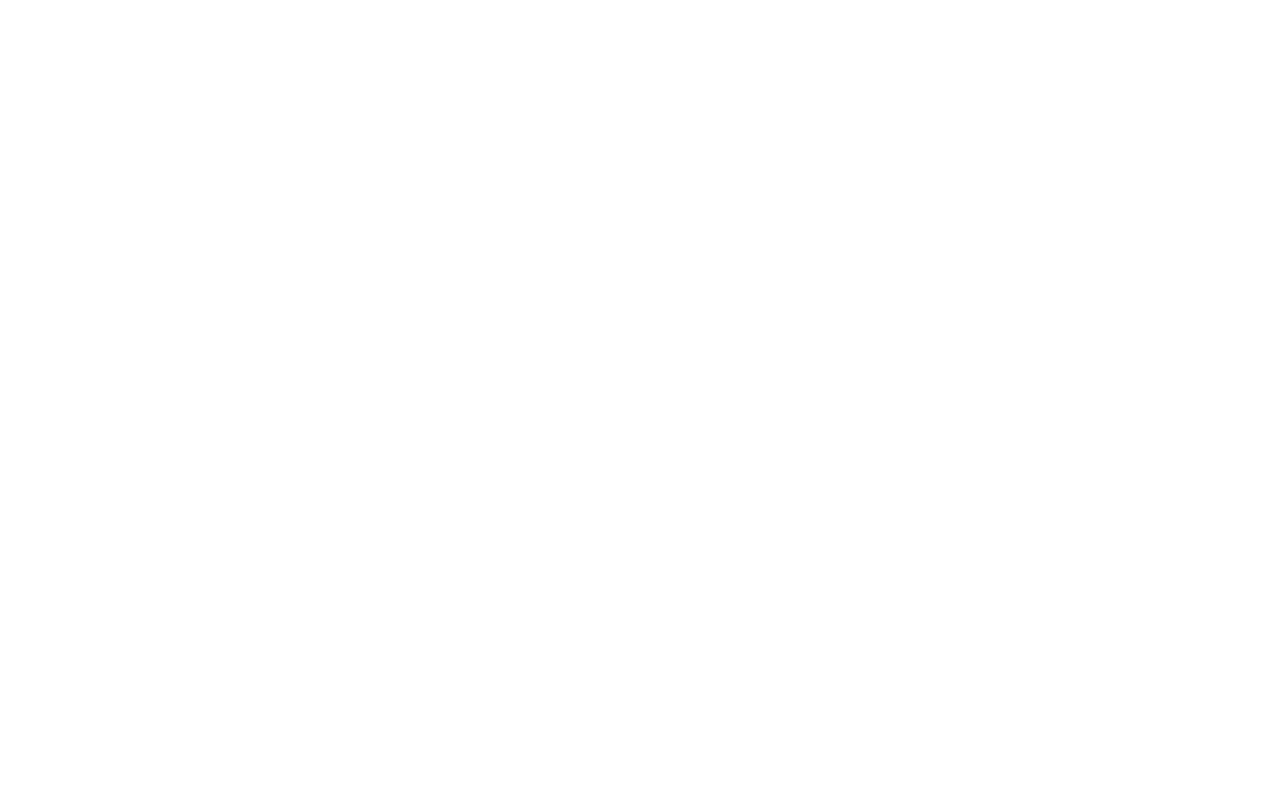
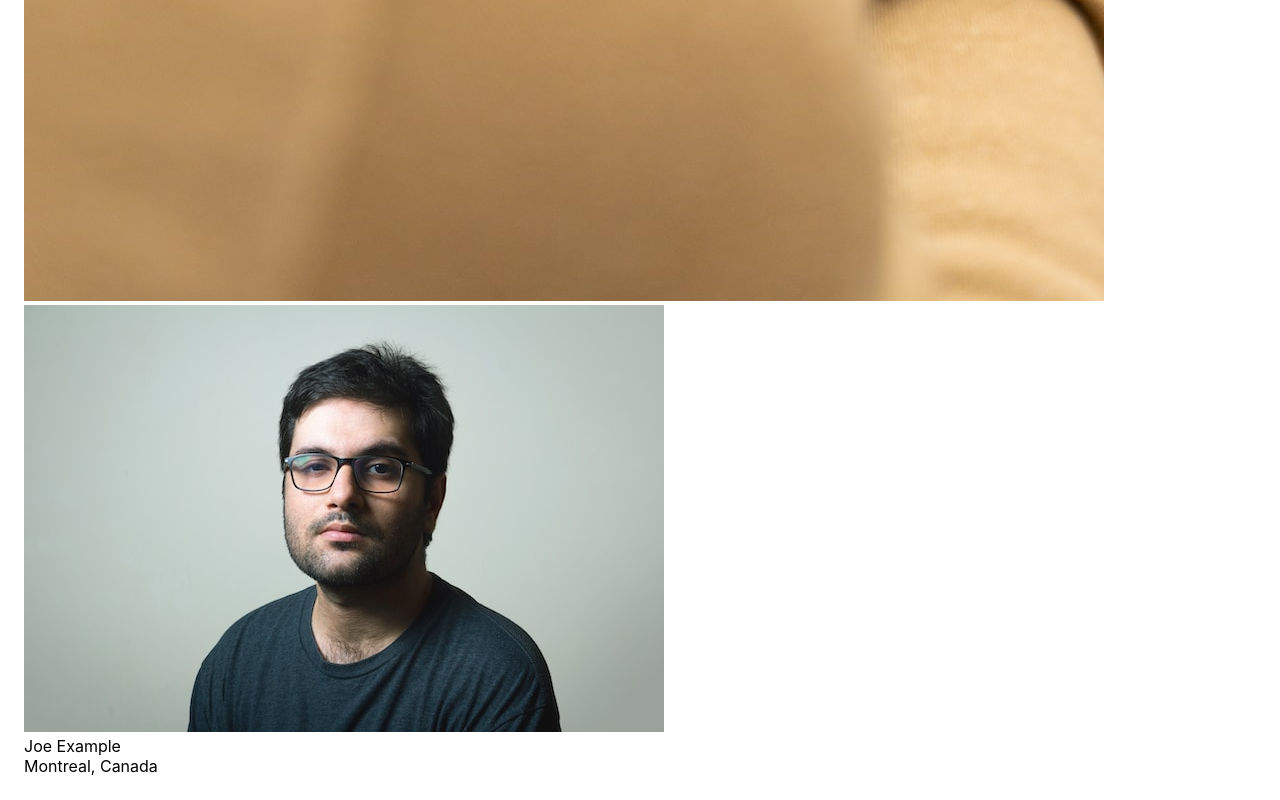
Before and after one commit to Jesse-D-Miller/photolabs, a React (Vite) app in the folder frontend/: page / in a window 1280 px wide. Shown: the part 1644-2444 px from the top of the page. Before the commit the page ends 800 px from the top, so only its background shows below. Built offline with nearby package versions, Linux system fonts and the light colour scheme; the HTML template or start-up script is replaced by a standard one.

Commit message:
completed component PhotoListItem.jsx in front end file

```diff
--- a/frontend/src/App.jsx
+++ b/frontend/src/App.jsx
@@ -1,11 +1,29 @@
 import PhotoListItem from './components/PhotoListItem';
 import './App.scss';
+
+// sample data
+const sampleDataForPhotoListItem = {
+  id: 1,
+  location: {
+    city: "Montreal",
+    country: "Canada",
+  },
+  urls: {
+    full: "/Image-1-Full.jpeg",
+    regular: "/Image-1-Regular.jpeg",
+  },
+  user: {
+    username: "exampleuser",
+    name: "Joe Example",
+    profile: "/profile-1.jpg",
+  },
+};
 
 // Note: Rendering a single component to build components in isolation
 const App = () => {
   return (
     <div className="App">
-      <PhotoListItem/>
+      <PhotoListItem key={sampleDataForPhotoListItem.id} sampleDataForPhotoListItem={sampleDataForPhotoListItem} />
     </div>
   );
 };
--- a/frontend/src/components/PhotoListItem.jsx
+++ b/frontend/src/components/PhotoListItem.jsx
@@ -1,24 +1,22 @@
 import "../styles/PhotoListItem.scss";
 
-const sampleDataForPhotoListItem = {
-  id: 1,
-  location: {
-    city: "Montreal",
-    country: "Canada",
-  },
-  urls: {
-    full: "/Image-1-Full.jpeg",
-    regular: "/Image-1-Regular.jpeg",
-  },
-  user: {
-    username: "exampleuser",
-    name: "Joe Example",
-    profile: "/profile-1.jpg",
-  },
-};
+const PhotoListItem = (props) => {
+const { location, urls, user } = props.sampleDataForPhotoListItem;
 
-const PhotoListItem = () => {
-  /* Insert React */
-};
+  return (
+  <div>
+    <img src={urls.regular} alt={`photolabs photo by ${user.username}`} />
+    <div>
+      <img src={user.profile} alt={`${user.username} profile picture`} />
+      <div>
+        {user.name}
+      </div>
+      <div>
+        {`${location.city}, ${location.country}`}
+      </div>
+    </div>
+  </div>
+  )
+}
 
 export default PhotoListItem;
```
Also changed, not shown: 1 other file (tests, documents, lock files or other folders).
